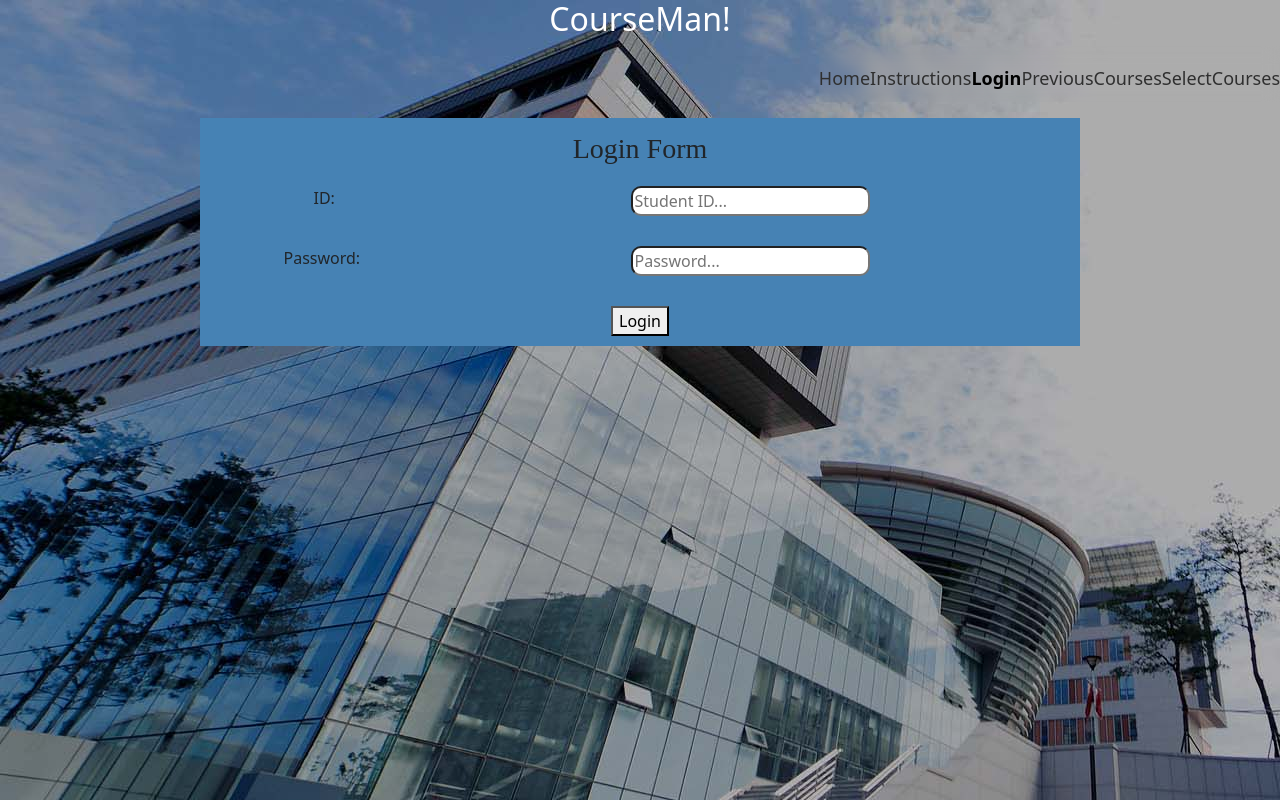
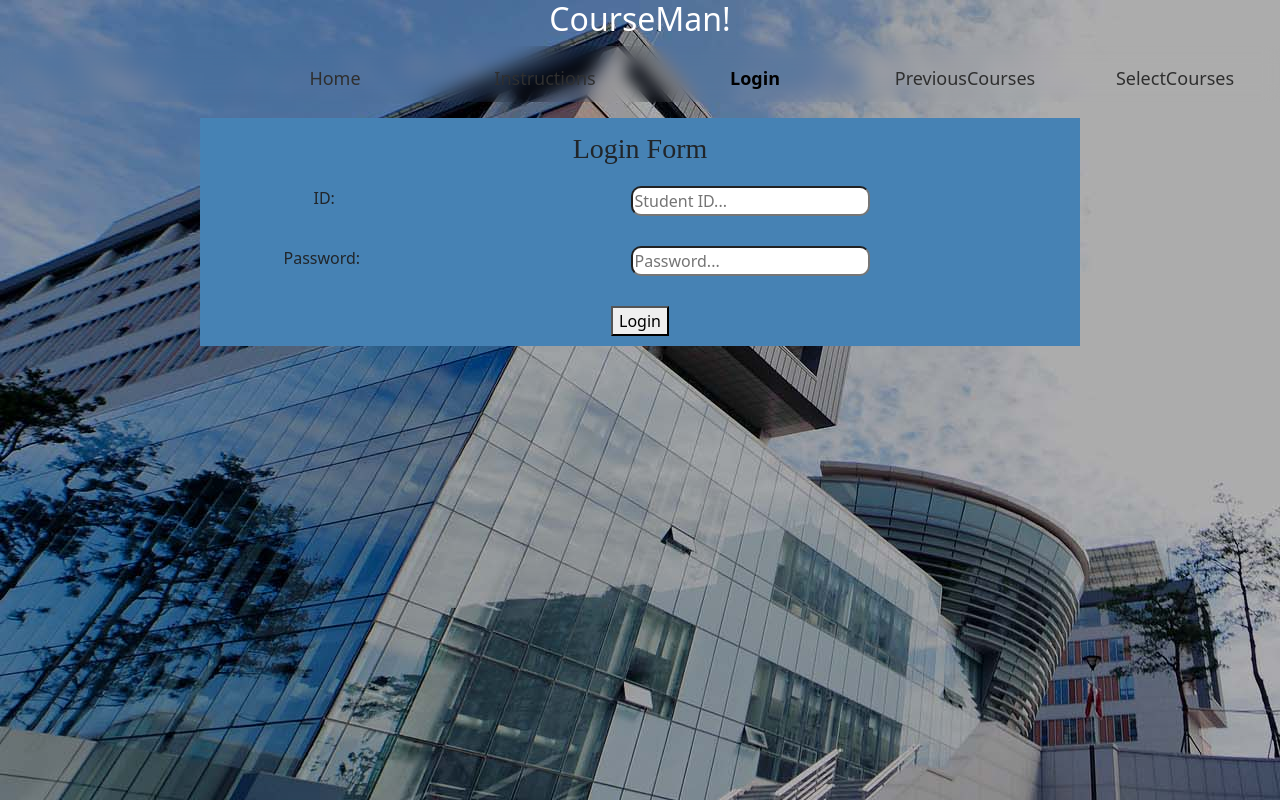
Before and after one commit to JuyeeMyeong/web_project_cse316, a React (Create React App) app: page /Login in a window 1280 px wide. Built offline with nearby package versions, Linux system fonts and the light colour scheme.

Commit message:
#2 change navigation

```diff
--- a/src/App.css
+++ b/src/App.css
@@ -10,27 +10,35 @@
 }
 
 /***********           Navbar               ***********/
+
 .header-container {
   display: inline-block;
   width: 100%;
   overflow: hidden;
 }
+
+.navigator {
+  width: 210px;
+}
+
 .activeNav {
   color: black;
   font-weight: 600;
   font-size: 18px;
+  margin: 20px;
 }
 
 .defaultNav {
   color: #2f2f2f;
   font-weight: 450;
   font-size: 18px;
+  margin: 20px;
 }
 
 @supports (backdrop-filter: blur(1rem)){
   .header {
     float: right;
-    max-width: 100%;
+    width: 100%;
     flex: 1;
     flex-basis: 50px;
     background: hsl(0 0% 100% / 0.005);
--- a/src/components/Home.js
+++ b/src/components/Home.js
@@ -9,19 +9,19 @@
             <h2 className='text-center'>CourseMan!</h2>
             <div className='header-container'>
                 <header className="header d-flex justify-content-end align-items-center">
-                    <h1>
+                    <h1 className="navigator text-center">
                         <NavLink to="/" className={({isActive}) => (isActive? "activeNav" : "defaultNav")} style={{ textDecoration: "none" }}>Home</NavLink>
                     </h1>
-                    <h1>
+                    <h1 className="navigator text-center">
                         <NavLink to="/Instructions" className={({isActive}) => (isActive? "activeNav" : "defaultNav")} style={{ textDecoration: "none" }}>Instructions</NavLink>
                     </h1>
-                    <h1>
+                    <h1 className="navigator text-center">
                         <NavLink to="/Login" className={({isActive}) => (isActive? "activeNav" : "defaultNav")} style={{ textDecoration: "none" }}>Login</NavLink>
                     </h1>
-                    <h1>
+                    <h1 className="navigator text-center">
                         <NavLink to="/PreviousCourses" className={({isActive}) => (isActive? "activeNav" : "defaultNav")} style={{ textDecoration: "none" }}>PreviousCourses</NavLink>
                     </h1>
-                    <h1>
+                    <h1 className="navigator text-center">
                         <NavLink to="/SelectCourses" className={({isActive}) => (isActive? "activeNav" : "defaultNav")} style={{ textDecoration: "none" }}>SelectCourses</NavLink>
                     </h1>
                 </header>
--- a/src/components/Instructions.js
+++ b/src/components/Instructions.js
@@ -8,20 +8,20 @@
         <div>
             <h2 className='text-center'>CourseMan!</h2>
             <div className='header-container'>
-                <header className="header d-flex justify-content-end">
-                    <h1>
+                <header className="header d-flex justify-content-end align-items-center">
+                    <h1 className="navigator text-center">
                         <NavLink to="/" className={({isActive}) => (isActive? "activeNav" : "defaultNav")} style={{ textDecoration: "none" }}>Home</NavLink>
                     </h1>
-                    <h1>
+                    <h1 className="navigator text-center">
                         <NavLink to="/Instructions" className={({isActive}) => (isActive? "activeNav" : "defaultNav")} style={{ textDecoration: "none" }}>Instructions</NavLink>
                     </h1>
-                    <h1>
+                    <h1 className="navigator text-center">
                         <NavLink to="/Login" className={({isActive}) => (isActive? "activeNav" : "defaultNav")} style={{ textDecoration: "none" }}>Login</NavLink>
                     </h1>
-                    <h1>
+                    <h1 className="navigator text-center">
                         <NavLink to="/PreviousCourses" className={({isActive}) => (isActive? "activeNav" : "defaultNav")} style={{ textDecoration: "none" }}>PreviousCourses</NavLink>
                     </h1>
-                    <h1>
+                    <h1 className="navigator text-center">
                         <NavLink to="/SelectCourses" className={({isActive}) => (isActive? "activeNav" : "defaultNav")} style={{ textDecoration: "none" }}>SelectCourses</NavLink>
                     </h1>
                 </header>
--- a/src/components/Login.js
+++ b/src/components/Login.js
@@ -9,20 +9,20 @@
         <div>
             <h2 className='text-center'>CourseMan!</h2>
             <div className='header-container'>
-                <header className="header d-flex justify-content-end">
-                    <h1>
+                <header className="header d-flex justify-content-end align-items-center">
+                    <h1 className="navigator text-center">
                         <NavLink to="/" className={({isActive}) => (isActive? "activeNav" : "defaultNav")} style={{ textDecoration: "none" }}>Home</NavLink>
                     </h1>
-                    <h1>
+                    <h1 className="navigator text-center">
                         <NavLink to="/Instructions" className={({isActive}) => (isActive? "activeNav" : "defaultNav")} style={{ textDecoration: "none" }}>Instructions</NavLink>
                     </h1>
-                    <h1>
+                    <h1 className="navigator text-center">
                         <NavLink to="/Login" className={({isActive}) => (isActive? "activeNav" : "defaultNav")} style={{ textDecoration: "none" }}>Login</NavLink>
                     </h1>
-                    <h1>
+                    <h1 className="navigator text-center">
                         <NavLink to="/PreviousCourses" className={({isActive}) => (isActive? "activeNav" : "defaultNav")} style={{ textDecoration: "none" }}>PreviousCourses</NavLink>
                     </h1>
-                    <h1>
+                    <h1 className="navigator text-center">
                         <NavLink to="/SelectCourses" className={({isActive}) => (isActive? "activeNav" : "defaultNav")} style={{ textDecoration: "none" }}>SelectCourses</NavLink>
                     </h1>
                 </header>
--- a/src/components/PreviousCourses.js
+++ b/src/components/PreviousCourses.js
@@ -8,20 +8,20 @@
         <div>
             <h2 className='text-center d-flex flex-column align-items-center'>CourseMan!</h2>
             <div className='header-container'>
-                <header className="header d-flex justify-content-end">
-                    <h1>
+                <header className="header d-flex justify-content-end align-items-center">
+                    <h1 className="navigator text-center">
                         <NavLink to="/" className={({isActive}) => (isActive? "activeNav" : "defaultNav")} style={{ textDecoration: "none" }}>Home</NavLink>
                     </h1>
-                    <h1>
+                    <h1 className="navigator text-center">
                         <NavLink to="/Instructions" className={({isActive}) => (isActive? "activeNav" : "defaultNav")} style={{ textDecoration: "none" }}>Instructions</NavLink>
                     </h1>
-                    <h1>
+                    <h1 className="navigator text-center">
                         <NavLink to="/Login" className={({isActive}) => (isActive? "activeNav" : "defaultNav")} style={{ textDecoration: "none" }}>Login</NavLink>
                     </h1>
-                    <h1>
+                    <h1 className="navigator text-center">
                         <NavLink to="/PreviousCourses" className={({isActive}) => (isActive? "activeNav" : "defaultNav")} style={{ textDecoration: "none" }}>PreviousCourses</NavLink>
                     </h1>
-                    <h1>
+                    <h1 className="navigator text-center">
                         <NavLink to="/SelectCourses" className={({isActive}) => (isActive? "activeNav" : "defaultNav")} style={{ textDecoration: "none" }}>SelectCourses</NavLink>
                     </h1>
                 </header>
--- a/src/components/SelectCourses.js
+++ b/src/components/SelectCourses.js
@@ -11,20 +11,20 @@
         <div>
             <h2 className='text-center'>CourseMan!</h2>
             <div className='header-container'>
-                <header className="header d-flex justify-content-end">
-                    <h1>
+                <header className="header d-flex justify-content-end align-items-center">
+                    <h1 className="navigator text-center">
                         <NavLink to="/" className={({isActive}) => (isActive? "activeNav" : "defaultNav")} style={{ textDecoration: "none" }}>Home</NavLink>
                     </h1>
-                    <h1>
+                    <h1 className="navigator text-center">
                         <NavLink to="/Instructions" className={({isActive}) => (isActive? "activeNav" : "defaultNav")} style={{ textDecoration: "none" }}>Instructions</NavLink>
                     </h1>
-                    <h1>
+                    <h1 className="navigator text-center">
                         <NavLink to="/Login" className={({isActive}) => (isActive? "activeNav" : "defaultNav")} style={{ textDecoration: "none" }}>Login</NavLink>
                     </h1>
-                    <h1>
+                    <h1 className="navigator text-center">
                         <NavLink to="/PreviousCourses" className={({isActive}) => (isActive? "activeNav" : "defaultNav")} style={{ textDecoration: "none" }}>PreviousCourses</NavLink>
                     </h1>
-                    <h1>
+                    <h1 className="navigator text-center">
                         <NavLink to="/SelectCourses" className={({isActive}) => (isActive? "activeNav" : "defaultNav")} style={{ textDecoration: "none" }}>SelectCourses</NavLink>
                     </h1>
                 </header>
```
